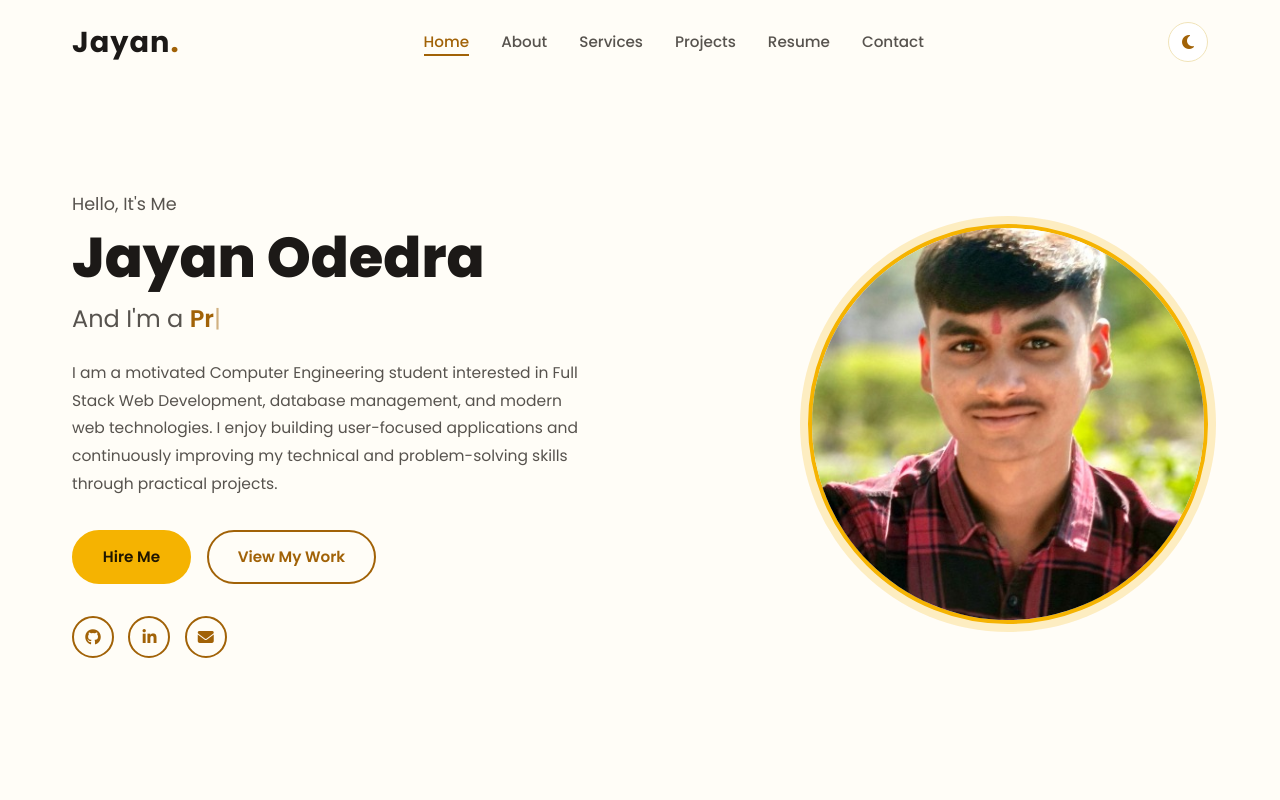
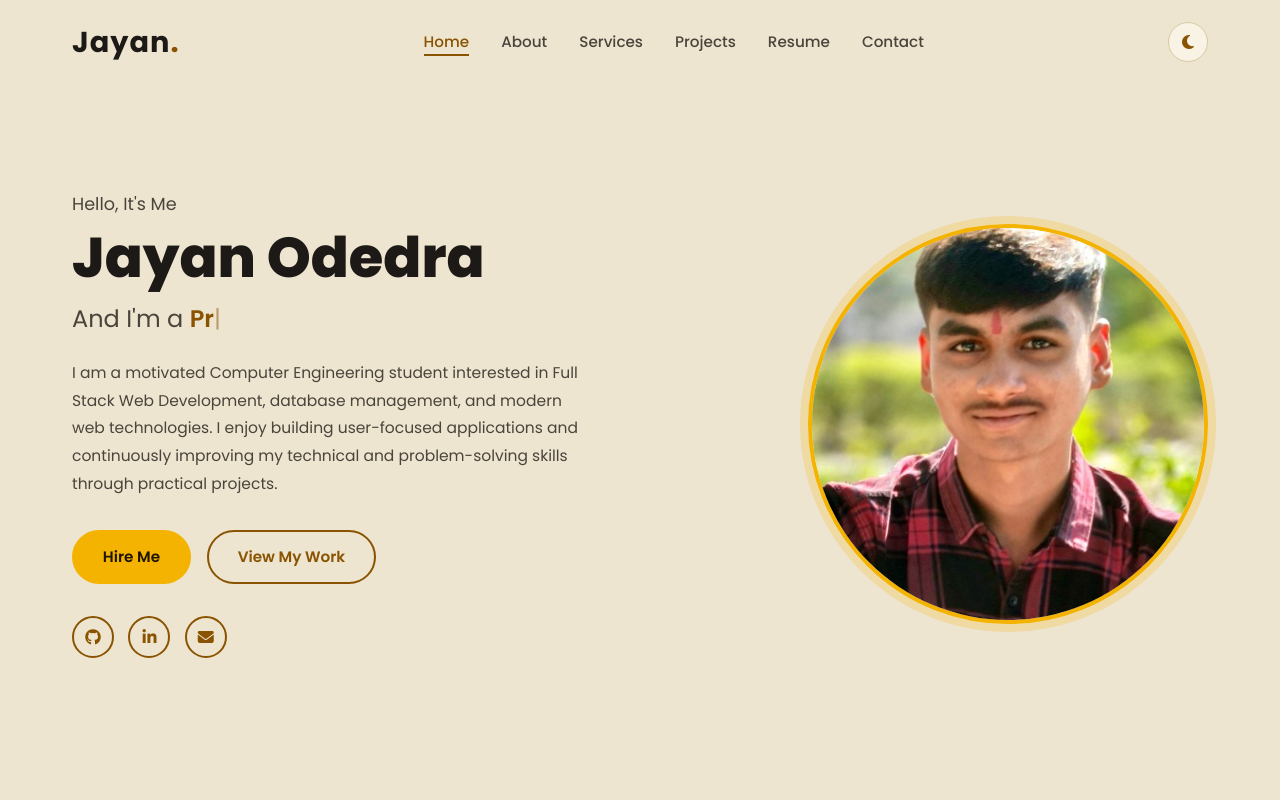
Before and after one commit to JayanOdedra/My_Port_Folio, a plain HTML site: page index.html in a window 1280 px wide. Both pictures are taken after a click on the button "Switch to light mode". Shown: the top 800 px of the page. Drawn offline with Linux system fonts and the light colour scheme.

Commit message:
comfort light mode color insert.

```diff
--- a/theme.css
+++ b/theme.css
@@ -9,26 +9,26 @@
 /* ---------- LIGHT MODE COLORS (GOLD) ---------- */
 :root[data-theme="light"] {
   color-scheme: light;
-  --bg:        #FFFDF7;   /* page background (soft ivory) */
-  --bg-alt:    #FFF6DC;   /* alternate sections, footer (light gold) */
-  --card:      #FFFFFF;   /* boxes / cards / inputs */
-  --border:    #F0E3B8;   /* golden lines around boxes */
-  --cyan:      #A16207;   /* GOLD for text, icons, links, highlighted words */
-  --cyan-dark: #854D0E;   /* darker gold */
+  --bg:        #EDE5D0;   /* page background (soft sand, easy on eyes) */
+  --bg-alt:    #E4DAC0;   /* alternate sections, footer */
+  --card:      #F8F3E4;   /* boxes / cards / inputs (soft, not pure white) */
+  --border:    #D6C8A0;   /* golden lines around boxes */
+  --cyan:      #8A5300;   /* GOLD for text, icons, links, highlighted words */
+  --cyan-dark: #6F4200;   /* darker gold */
   --gold:      #F5B301;   /* bright gold for button / badge backgrounds */
   --gold-dark: #E0A100;   /* bright gold on hover */
   --white:     #1C1917;   /* MAIN TEXT + headings (warm near-black) */
-  --grey:      #57534E;   /* paragraph text (warm grey) */
+  --grey:      #4A443C;   /* paragraph text (warm dark grey) */
   --accent-rgb: 245, 179, 1;
   --on-accent: #1F1600;   /* dark text on gold buttons */
-  --nav-bg:    rgba(255, 253, 247, 0.95);
-  --shadow:    0 8px 24px rgba(120, 80, 0, 0.09);
+  --nav-bg:    rgba(237, 229, 208, 0.95);
+  --shadow:    0 8px 24px rgba(90, 60, 0, 0.12);
 }
 
 /* ---------- HEADER (navbar) ---------- */
 :root[data-theme="light"] .navbar.scrolled {
   background: var(--nav-bg);
-  box-shadow: 0 1px 0 var(--border), 0 4px 16px rgba(120, 80, 0, 0.07);
+  box-shadow: 0 1px 0 var(--border), 0 4px 16px rgba(90, 60, 0, 0.10);
 }
 
 /* ---------- BUTTONS (bright gold with dark text) ---------- */
```
